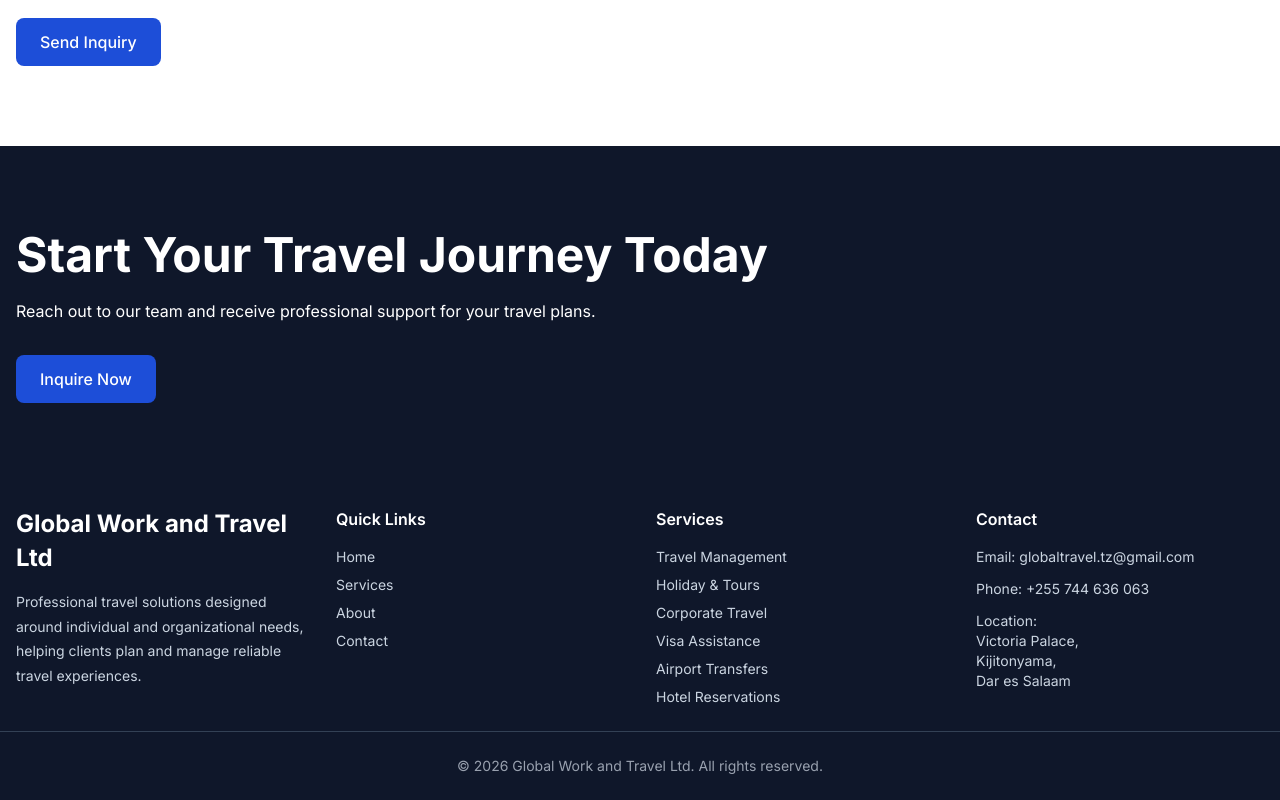
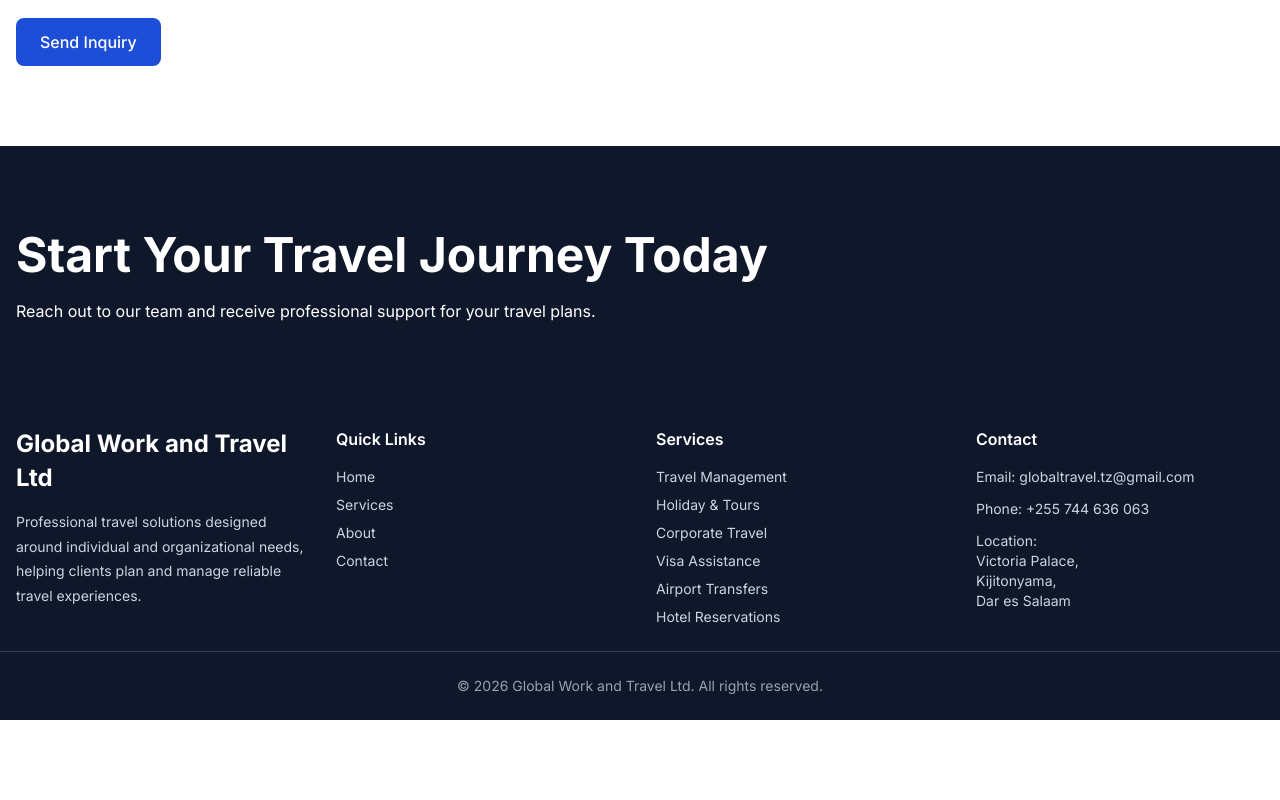
Before and after one commit to ericbalaile/Balaile-Tech-Lab, a React (Vite) app: page /contact in a window 1280 px wide. Shown: the part 1609-2409 px from the top of the page. After the commit the page ends 2329 px from the top, so only its background shows below. Built offline with nearby package versions, Linux system fonts and the light colour scheme.

Commit message:
Remove redundant contact page inquiry CTA

```diff
--- a/src/pages/Contact.jsx
+++ b/src/pages/Contact.jsx
@@ -181,9 +181,7 @@ function Contact() {
             travel plans.
           </p>
 
-          <div className="mt-8">
-            <Button variant="primary" onClick={() => setIsModalOpen(true)}>Inquire Now</Button>
-          </div>
+
         </Container>
       </Section>
     </>
```
